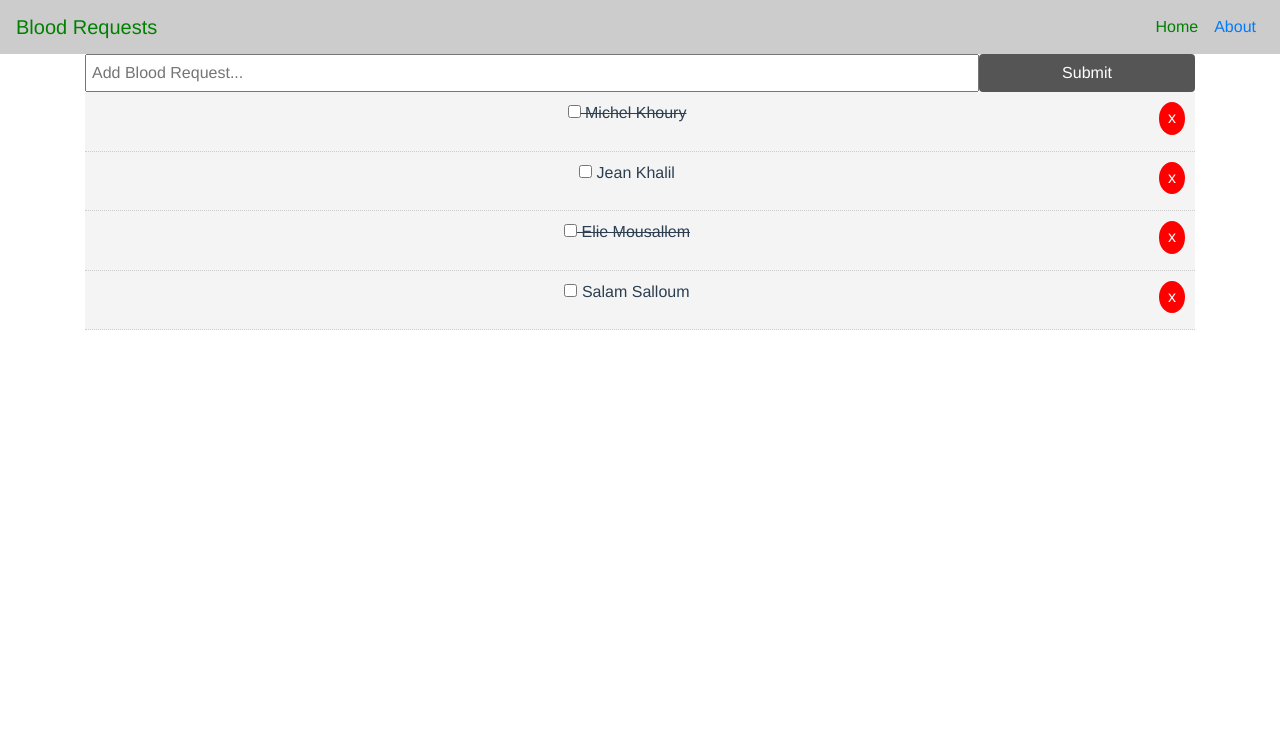
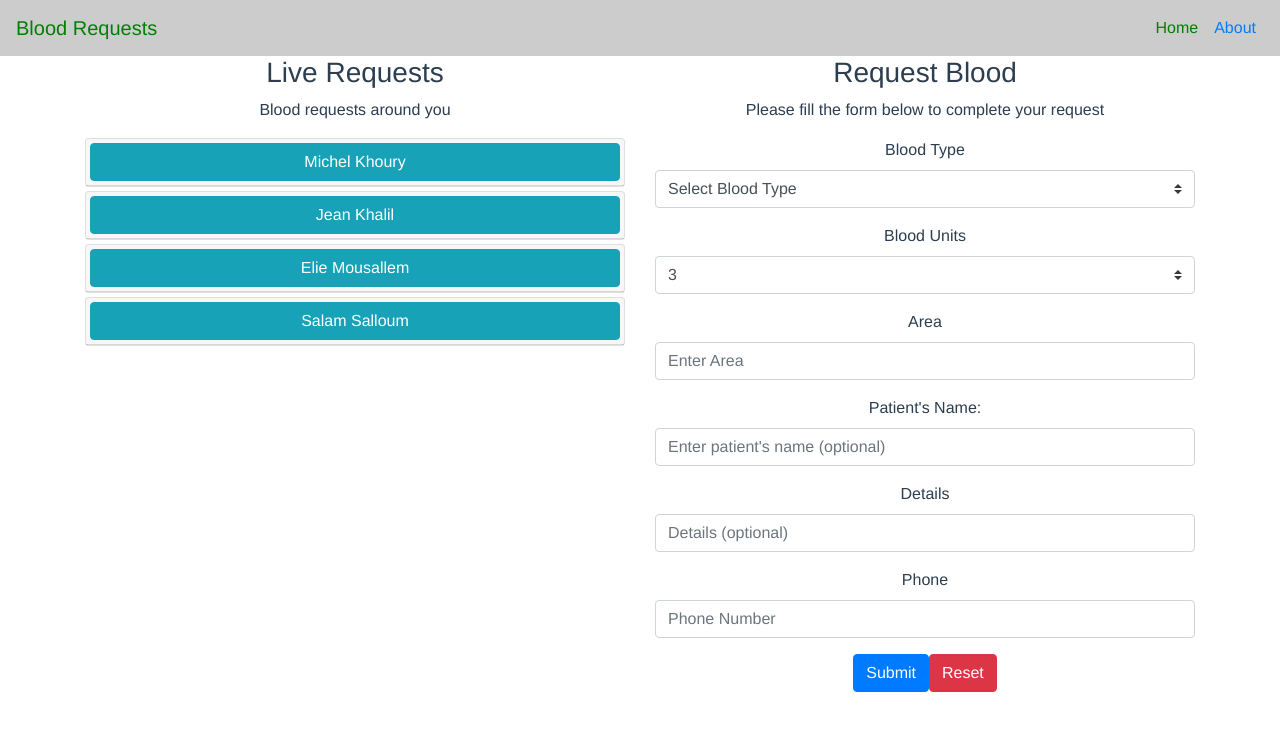
Before and after one commit to joehannouch/nabad, a Vue app: page / in a window 1280 px wide. Shown: the top 730 px of the page. Built offline with nearby package versions, Linux system fonts and the light colour scheme; what vue-toast-notification would draw is missing.

Commit message:
Add new blood request

```diff
--- a/src/components/AddRequest.vue
+++ b/src/components/AddRequest.vue
@@ -1,11 +1,75 @@
 <template>
-  <div>
+  <!-- <div>
       <form @submit="addBloodRequest">
           <input type="text" v-model="name" name="name" placeholder="Add Blood Request...">
 
           <input type="submit" value="Submit" class="btn">
       </form>
+
+      <div> -->
+<div>
+
+    <b-form @submit="onSubmit" @reset="onReset">
+      <b-form-group id="input-group-1" label="Blood Type" label-for="input-1">
+      <b-form-select
+          id="input-1"
+          v-model="form.bloodtypes"
+          :options="bloodtypes"
+          required
+        ></b-form-select>
+      </b-form-group>
+
+        <b-form-group id="input-group-3" label="Blood Units" label-for="input-3">
+      <b-form-select
+          id="input-31"
+          v-model="defaultbloodunits"
+          :options="units"
+          required
+        ></b-form-select>
+      </b-form-group>
+
+        <b-form-group id="input-group-5" label="Area" label-for="input-5">
+        <b-form-input
+          id="input-5"
+          v-model="form.area"
+          required
+          placeholder="Enter Area"
+        ></b-form-input>
+      </b-form-group>
+
+      <b-form-group id="input-group-4" label="Patient's Name:" label-for="input-4">
+        <b-form-input
+          id="input-4"
+          v-model="form.patientname"
+
+          placeholder="Enter patient's name (optional)"
+        ></b-form-input>
+      </b-form-group>
+
+        <b-form-group id="input-group-2" label="Details" label-for="input-2">
+        <b-form-input
+            id="input-2"
+            v-model="form.details"
+
+            placeholder="Details (optional)"
+        ></b-form-input>
+        </b-form-group>
+
+        <b-form-group id="input-group-7" label="Phone" label-for="input-7">
+        <b-form-input
+            id="input-7"
+            v-model="form.phone"
+            required
+            placeholder="Phone Number"
+        ></b-form-input>
+        </b-form-group>
+
+      <b-button type="submit" variant="primary">Submit</b-button>
+      <b-button type="reset" variant="danger">Reset</b-button>
+    </b-form>
+
   </div>
+
 </template>
 
 <script>
@@ -16,14 +80,60 @@ export default {
     name: "AddRequest",
     data(){
         return{
-            name: ''
+        form: {
+
+            patientname: '',
+            details: '',
+            bloodtypes: null,
+            bloodunits: '3',
+            area: '',
+            phone: '',
+        },
+
+        show: true,
+        bloodtypes: [{ text: 'Select Blood Type', value: null }, 'O-', 'O+', 'A-', 'A+', 'B-', 'B+', 'AB-','AB+'],
+        defaultbloodunits: '3',
+        units: [{ text: 'Select Units', value: null }, '1', '2', '3', '4', '5+'],
+
         }
     },
     methods:{
+    onSubmit(evt) {
+        evt.preventDefault()
+            const newBloodRequest = {
+                id: uuidv4(),
+                type: 1,
+                bloodtype: this.form.bloodtypes,
+                bloodunits: this.form.units,
+                area: this.form.area,
+                phone: this.form.phone,
+                name: this.form.patientname,
+                details: this.form.details,
+                fulfilled: true,
+                active: true
+            }
+
+            this.$emit('add-request', newBloodRequest);
+      },
+      onReset(evt) {
+        evt.preventDefault()
+        // Reset our form values
+        this.form.patientname = ''
+        this.form.bloodtypes = ''
+        this.form.units = ''
+        this.form.details = ''
+        this.form.area = ''
+        this.form.phone = ''
+
+        // Trick to reset/clear native browser form validation state
+        this.show = false
+        this.$nextTick(() => {
+          this.show = true
+        })
+      },
         addBloodRequest(e){
 
             console.log("Add request");
-
             e.preventDefault();
 
             const newBloodRequest = {
@@ -34,7 +144,6 @@ export default {
             }
 
             this.$emit('add-request', newBloodRequest);
-
             this.name = '';
         }
     }
@@ -42,16 +151,5 @@ export default {
 </script>
 
 <style>
-    form{
-        display: flex;
-    }
 
-    input[type="text"]{
-        flex:10;
-        padding:5px;
-    }
-
-    input[type="submit"]{
-        flex:2;
-    }
 </style>
--- a/src/components/RequestItem.vue
+++ b/src/components/RequestItem.vue
@@ -1,11 +1,24 @@
 <template>
-    <div class="request-item" :class="{'is-fulfilled' : request.fulfilled}">
+    <!-- <div class="request-item" :class="{'is-fulfilled' : request.fulfilled}">
        <p>
            <input type="checkbox" v-on:change="markFulfilled">
            {{request.name}}
             <button class="del" @click="$emit('delete-request', request.id)">x</button>
        </p>
-    </div>
+    </div> -->
+
+    <div>
+        <b-card no-body class="mb-1">
+        <b-card-header header-tag="header" class="p-1" role="tab">
+            <b-button block href="#" v-b-toggle="request.id" variant="info">{{request.name}}</b-button>
+        </b-card-header>
+        <b-collapse :id="request.id" accordion="my-accordion" role="tabpanel">
+            <b-card-body>
+            <b-card-text>{{ request.details }}</b-card-text>
+            </b-card-body>
+        </b-collapse>
+        </b-card>
+  </div>
 </template>
 
 <script>
--- a/src/views/Home.vue
+++ b/src/views/Home.vue
@@ -2,13 +2,25 @@
 
 <b-container class="bv-example-row">
   <b-row>
+
     <b-col>
 
       <div id="app">
-        <AddRequest v-on:add-request="addRequest"/>
+        <h3>Live Requests</h3>
+        <p>Blood requests around you</p>
+        <div role="tablist">
         <Bloodrequests v-bind:requests="requests" v-on:delete-request="deleteRequest"/>
+        </div>
       </div>
 
+    </b-col>
+
+     <b-col>
+
+       <h3>Request Blood</h3>
+       <p>Please fill the form below to complete your request</p>
+
+        <AddRequest v-on:add-request="addRequest"/>
     </b-col>
 
   </b-row>
@@ -134,25 +146,5 @@ export default {
 </script>
 
 <style>
-  *{
-    box-sizing: border-box;
-    margin: 0;
-    padding: 0;
-  }
-  body{
-    font-family: Arial, Helvetica, sans-serif;
-    line-height: 1.4;
-  }
 
-  .btn{
-    display: inline-block;
-    border:none;
-    background: #555;
-    color: #fff;
-    padding: 7px 20px;
-    cursor: pointer
-  }
-  .btn:hover{
-    background: #666;
-  }
 </style>
```
Also changed, not shown: 1 other file (tests, documents, lock files or other folders).
